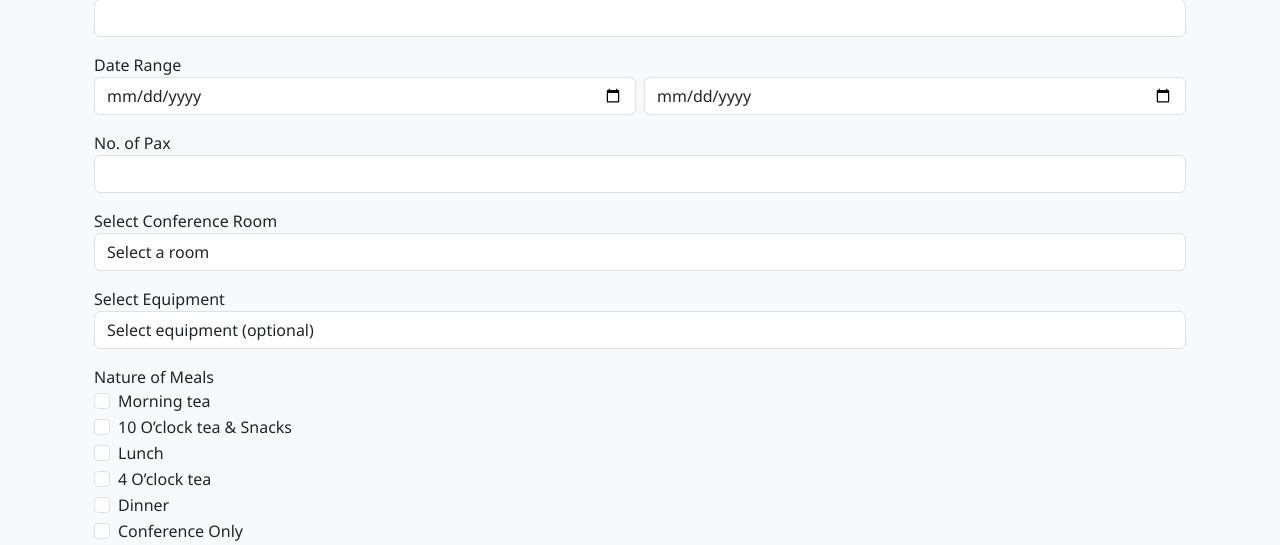
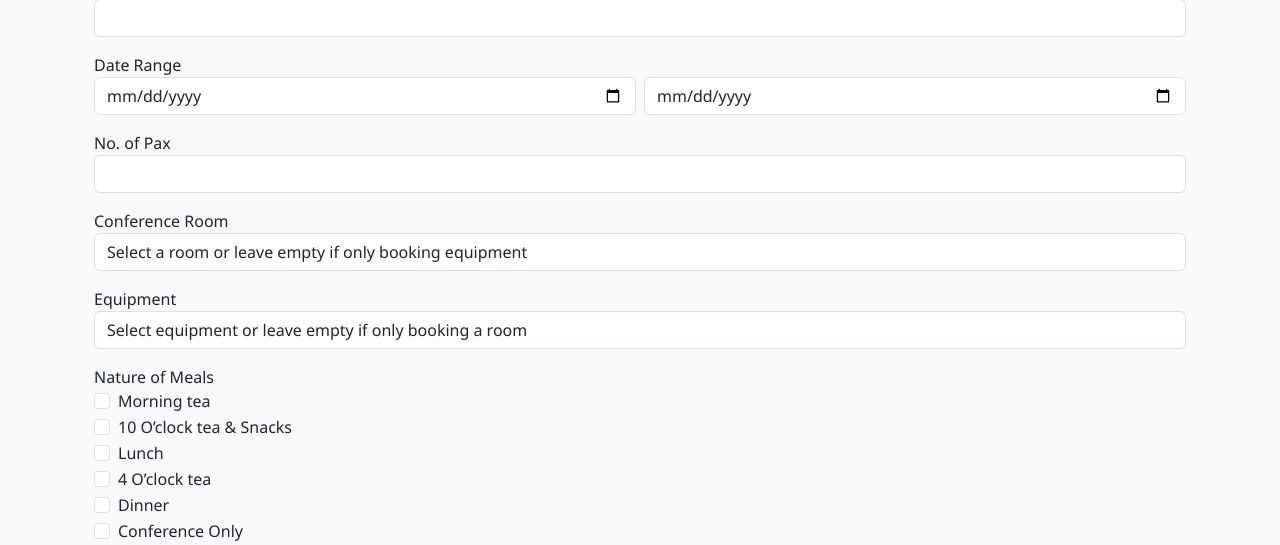
Before and after one commit to Midian-Tech/kengen_booking, a Flask app: page /booking/book-conference in a window 1280 px wide. Shown: the part 195-740 px from the top of the page. Run offline with Flask 3, Linux system fonts and the light colour scheme; the visitor is signed in with stand-in values (Sample User, id 1); data comes from the database, SQL or seed files in the repository; data that the repository does not hold is empty.

Commit message:
Implement approval time, booking modal, history search by approver

```diff
--- a/app/models.py
+++ b/app/models.py
@@ -12,6 +12,8 @@ class User(UserMixin, db.Model):
     username = db.Column(db.String(80), unique=True, nullable=False)
     password = db.Column(db.String(128), nullable=False)
     role = db.Column(db.String(10), nullable=False)  # 'admin' or 'staff'
+    designation = db.Column(db.String(100), nullable=True)
+
 
     # ✅ Remove redundant relationship declaration
     # bookings = db.relationship('ConferenceBooking', backref='user', lazy=True)  ❌ REMOVE
@@ -61,6 +63,8 @@ class ConferenceBooking(db.Model):
     is_approved = db.Column(db.Boolean, default=False)
     created_at = db.Column(db.DateTime, default=datetime.utcnow)
 
+
+
     # Foreign Keys
     user_id = db.Column(db.Integer, db.ForeignKey('user.id'))
     approver_id = db.Column(db.Integer, db.ForeignKey('user.id'))  # ✅ New FK for approver
--- a/app/routes/auth.py
+++ b/app/routes/auth.py
@@ -32,21 +32,37 @@ def login():
 def register():
     if request.method == 'POST':
         name = request.form['name']
+        username = request.form['username']  # staff number input
         email = request.form['email']
         password = request.form['password']
 
-        existing_user = User.query.filter_by(email=email).first()
-        if existing_user:
-            flash("Email already registered.")
+        # Check if email or username already exists
+        existing_email = User.query.filter_by(email=email).first()
+        existing_username = User.query.filter_by(username=username).first()
+
+        if existing_email:
+            flash("Email already registered.", "danger")
             return redirect(url_for('auth.register'))
 
-        user = User(name=name, email=email, password=password, role='staff')
+        if existing_username:
+            flash("Staff number already in use.", "danger")
+            return redirect(url_for('auth.register'))
+
+        user = User(
+            name=name,
+            username=username,
+            email=email,
+            password=password,
+            role='staff'
+        )
         db.session.add(user)
         db.session.commit()
-        flash("Account created. Please log in.")
+
+        flash("Account created. Please log in.", "success")
         return redirect(url_for('auth.login'))
 
     return render_template('register.html')
+
 @bp.route('/forgot-password', methods=['GET', 'POST'])
 def forgot_password():
     if request.method == 'POST':
--- a/app/routes/booking.py
+++ b/app/routes/booking.py
@@ -15,14 +15,52 @@ bp = Blueprint('booking', __name__, url_prefix='/booking')
 @bp.route('/book-conference', methods=['GET', 'POST'])
 @login_required
 def book_conference():
+    rooms = Room.query.all()
+    equipment = Equipment.query.all()
+    admins = User.query.filter_by(role='admin').all()
+
     if request.method == 'POST':
+        room_id = request.form.get('room_id')
+        equipment_id = request.form.get('equipment_id')
+        date_from_str = request.form['date_from']
+        date_to_str = request.form['date_to']
+        date_from = datetime.strptime(date_from_str, "%Y-%m-%d").date()
+
+        # 1. Prevent booking if date_from is in the past
+        if date_from < datetime.utcnow().date():
+            flash('Booking date cannot be in the past.', 'danger')
+            return render_template('book_conference.html', rooms=rooms, equipment=equipment, admins=admins)
+
+        # 2. Require at least room or equipment
+        if not room_id and not equipment_id:
+            flash('Please select at least a room or equipment.', 'warning')
+            return render_template('book_conference.html', rooms=rooms, equipment=equipment, admins=admins)
+
+        # 3. Check availability
+        if room_id:
+            room = Room.query.get(room_id)
+            if room.status == 'Unavailable':
+                flash(f"Room '{room.name}' is currently unavailable.", 'danger')
+                return render_template('book_conference.html', rooms=rooms, equipment=equipment, admins=admins)
+        else:
+            room = None
+
+        if equipment_id:
+            item = Equipment.query.get(equipment_id)
+            if item.quantity < 1:
+                flash(f"Equipment '{item.name}' is out of stock.", 'danger')
+                return render_template('book_conference.html', rooms=rooms, equipment=equipment, admins=admins)
+        else:
+            item = None
+
+        # All checks passed, create booking
         booking = ConferenceBooking(
             function=request.form['function'],
             date_from=request.form['date_from'],
             date_to=request.form['date_to'],
             pax=request.form['pax'],
-            room_id=request.form['room_id'],  # selected room
-            equipment_id=request.form.get('equipment_id'),  # optional
+            room_id=room_id if room else None,
+            equipment_id=equipment_id if item else None,
             meals=','.join(request.form.getlist('meals')),
             cost_centre=request.form['cost_centre'],
             account_to_charge=request.form['account'],
@@ -30,22 +68,33 @@ def book_conference():
             network=request.form['network'],
             designation=request.form['designation'],
             area=request.form['area'],
-            approval_date = request.form.get('approval_date'),
+            approval_date=request.form.get('approval_date'),
             user_id=current_user.id,
-            approver_id=request.form['approver_id'],  # ✅ new: reference to User
+            approver_id=request.form['approver_id'],
             status='Pending'
         )
+
         db.session.add(booking)
         db.session.commit()
+
+        # Send email to approver
+        admin = User.query.get(booking.approver_id)
+        if admin and admin.email:
+            send_email(
+                subject="New Conference Booking Awaiting Approval",
+                recipients=[admin.email],
+                body=f"Dear {admin.name},\n\nA new conference booking (ID: {booking.id}) is awaiting your approval.\n\nPlease log in to review it.",
+                html=f"""
+                    <p>Dear {admin.name},</p>
+                    <p>A new <strong>conference booking</strong> (ID: <strong>{booking.id}</strong>) is awaiting your approval.</p>
+                    <p><a href="{url_for('admin.pending_bookings', _external=True)}">Click here</a> to review it.</p>
+                """
+            )
+
         flash('Booking submitted successfully. Awaiting approval.', 'success')
         return redirect(url_for('booking.my_bookings'))
 
-    rooms = Room.query.all()
-    equipment = Equipment.query.all()
-    admins = User.query.filter_by(role='admin').all()  # ✅ pass admins to form
     return render_template('book_conference.html', rooms=rooms, equipment=equipment, admins=admins)
-
-
 @bp.route('/my')
 @login_required
 def my_bookings():
--- a/app/templates/admin/history.html
+++ b/app/templates/admin/history.html
@@ -5,6 +5,11 @@
 {% block content %}
 <div class="container mt-4">
   <h2 class="mb-4 text-primary">Approval History</h2>
+  <form method="GET" action="{{ url_for('admin.history') }}" class="mb-3 d-flex gap-2">
+  <input type="text" name="approver" placeholder="Search by approver name" class="form-control" value="{{ request.args.get('approver', '') }}">
+  <button type="submit" class="btn btn-primary">Search</button>
+</form>
+
 
   <div class="table-responsive">
     <table class="table table-bordered table-striped table-hover align-middle">
--- a/app/templates/approve_bookings.html
+++ b/app/templates/approve_bookings.html
@@ -10,6 +10,7 @@
         <tr>
           <th>ID</th>
           <th>User</th>
+          <th>Staff No</th>
           <th>Room</th>
           <th>Equipment</th>
           <th>Status</th>
@@ -21,6 +22,7 @@
         <tr>
           <td>{{ booking.id }}</td>
           <td>{{ booking.user.name if booking.user else '—' }}</td>
+          <td>{{ booking.user.username if booking.user else '—' }}</td>
           <td>{{ booking.room.name if booking.room else '—' }}</td>
           <td>{{ booking.equipment.name if booking.equipment else '—' }}</td>
           <td>
--- a/app/templates/book_conference.html
+++ b/app/templates/book_conference.html
@@ -37,20 +37,20 @@
 
     <!-- Select Room -->
     <div class="mb-3">
-  <label for="room">Select Conference Room</label>
-  <select name="room_id" id="room" class="form-control" required>
-    <option value="" disabled selected>Select a room</option>
+      <label for="room">Conference Room</label>
+      <select name="room_id" id="room" class="form-control">
+        <option value="" selected>Select a room or leave empty if only booking equipment</option>
         {% for room in rooms %}
-      <option value="{{ room.id }}">{{ room.name }} (Capacity: {{ room.capacity }})</option>
+          <option value="{{ room.id }}">{{ room.name }} ---- ({{ room.status }})</option>
         {% endfor %}
       </select>
     </div>
 
     <!-- Select Equipment -->
     <div class="mb-3">
-  <label for="equipment">Select Equipment</label>
+      <label for="equipment">Equipment</label>
       <select name="equipment_id" id="equipment" class="form-control">
-    <option value="" disabled selected>Select equipment (optional)</option>
+        <option value="" selected>Select equipment or leave empty if only booking a room</option>
         {% for item in equipment %}
           <option value="{{ item.id }}">{{ item.name }} (Available: {{ item.quantity }})</option>
         {% endfor %}
@@ -88,19 +88,21 @@
     <h5>To be approved by:</h5>
     <div class="mb-3">
       <label>Select Approver</label>
-  <select name="approver_id" class="form-control" required>
+      <select name="approver_id" class="form-control" id="approverSelect" required>
         <option value="" disabled selected>Select an admin</option>
         {% for admin in admins %}
-      <option value="{{ admin.id }}">{{ admin.name }} ({{ admin.email }})</option>
+          <option value="{{ admin.id }}" data-designation="{{ admin.designation or '' }}">
+            {{ admin.name }} ({{ admin.email }})
+          </option>
         {% endfor %}
       </select>
     </div>
 
-
     <div class="mb-3">
       <label>Designation</label>
-      <input type="text" name="designation" class="form-control">
+      <input type="text" name="designation" class="form-control" id="designation" readonly>
     </div>
+
     <div class="mb-3">
       <label>Area</label>
       <input type="text" name="area" class="form-control">
@@ -109,4 +111,20 @@
     <button type="submit" class="btn btn-primary">Submit Booking</button>
   </form>
 </div>
+
+<!-- ✅ Working JS for auto-filling designation -->
+<script>
+  document.addEventListener('DOMContentLoaded', function () {
+    const approverSelect = document.getElementById('approverSelect');
+    const designationInput = document.getElementById('designation');
+
+    if (approverSelect && designationInput) {
+      approverSelect.addEventListener('change', function () {
+        const selectedOption = this.options[this.selectedIndex];
+        const designation = selectedOption.getAttribute('data-designation');
+        designationInput.value = designation || '';
+      });
+    }
+  });
+</script>
 {% endblock %}
--- a/app/templates/register.html
+++ b/app/templates/register.html
@@ -9,6 +9,11 @@
     <div class="mb-3">
       <label for="name" class="form-label">Full Name</label>
       <input type="text" name="name" id="name" class="form-control" placeholder="Your full name" required>
+    </div>
+
+    <div class="mb-3">
+      <label for="username" class="form-label">Staff Number (Username)</label>
+      <input type="text" name="username" id="username" class="form-control" placeholder="e.g. kgn00000" required>
     </div>
 
     <div class="mb-3">
```
Also changed, not shown: app/routes/admin.py (+38 -9 lines), app/templates/admin/all_bookings.html (+5 -7 lines), app/templates/admin/pending_bookings.html (+67 -5 lines). Lines whose indentation alone changed are shown as unchanged.
